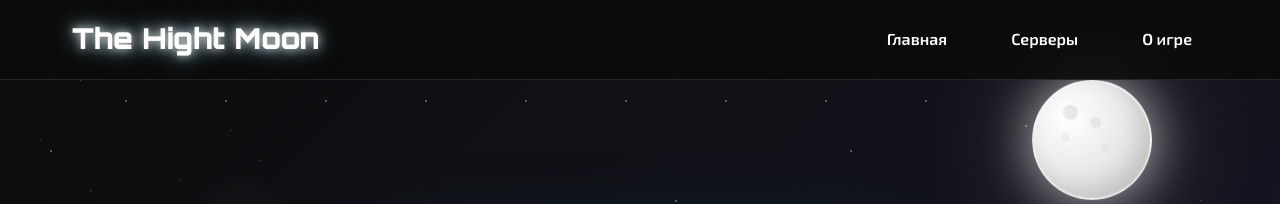
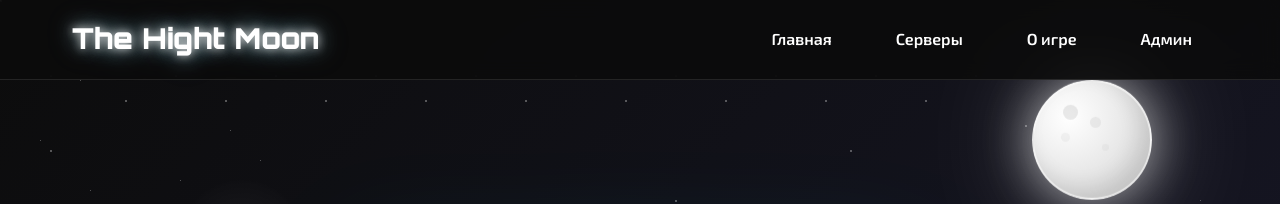
Before and after one commit to soundtagofc/TheHightMoon, a plain HTML site: page index.html in a window 1280 px wide. Shown: the top 204 px of the page. Drawn offline with nearby package versions, Linux system fonts and the light colour scheme.

Commit message:
Update index.html

```diff
--- a/index.html
+++ b/index.html
@@ -27,6 +27,7 @@
                 <a href="#home" class="nav-link" aria-label="Перейти к главной секции">Главная</a>
                 <a href="#servers" class="nav-link" aria-label="Перейти к серверам">Серверы</a>
                 <a href="#about" class="nav-link" aria-label="Перейти к информации об игре">О игре</a>
+                <a href="admin.html" class="nav-link admin-link" aria-label="Админ панель">Админ</a>
             </div>
         </nav>
     </header>
```
